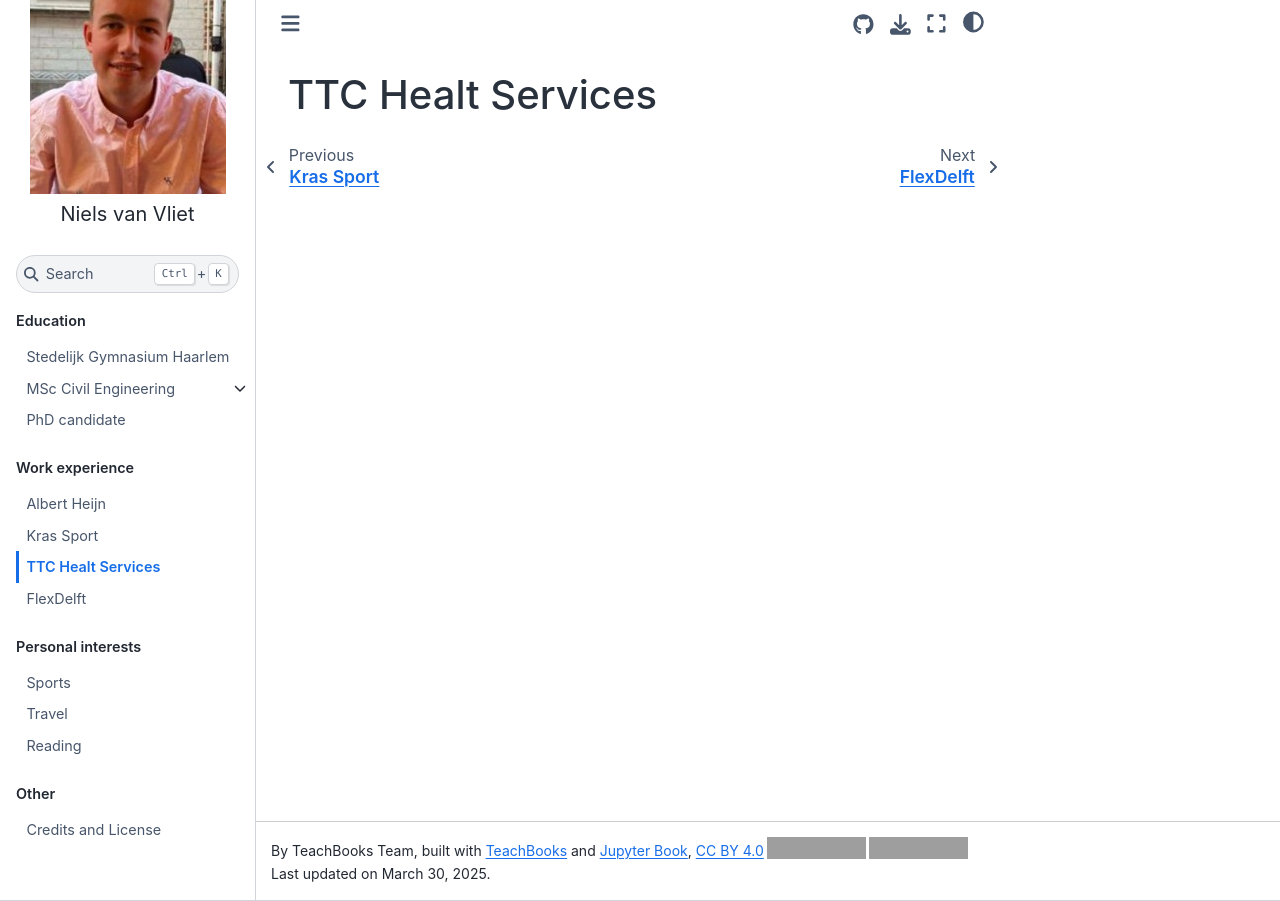
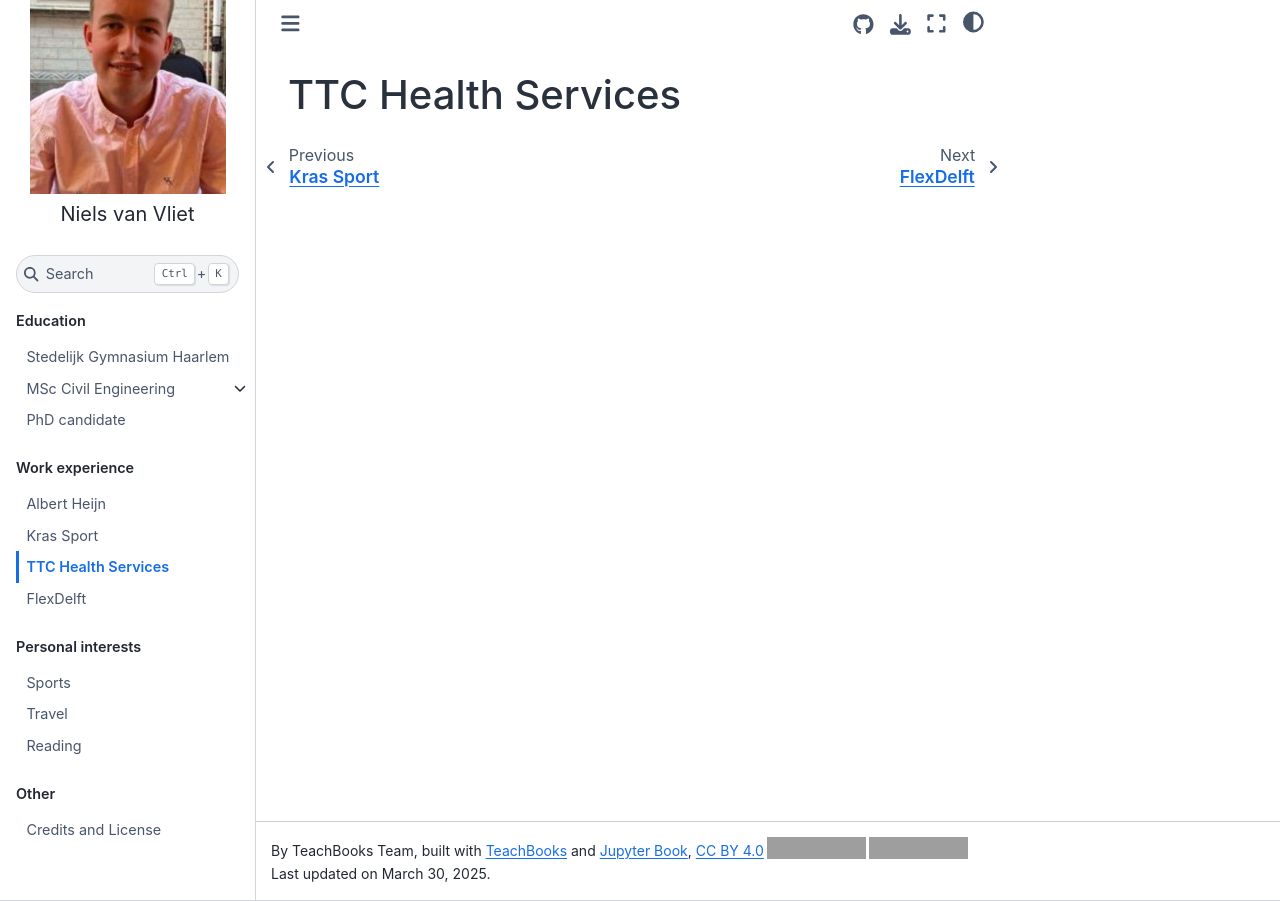
Before and after one commit to navanvliet/navanvliet, a Jupyter Book: the page built from book/Workexperience/TTC/TTC.md, in a window 1280 px wide. Built offline with Jupyter Book 1.0.4 settings and Sphinx 7.4.7 and the Sphinx Book theme 1.1.4, drawn with Linux system fonts in a browser that asks for light colours; pages that are not in the unit, such as notebooks, are missing from menus; comment, search, counter and statistics services are not loaded; grey boxes are pictures that could not be loaded.

Commit message:
typo fix

```diff
--- a/book/Workexperience/TTC/TTC.md
+++ b/book/Workexperience/TTC/TTC.md
@@ -1 +1 @@
-# TTC Healt Services
+# TTC Health Services
```
